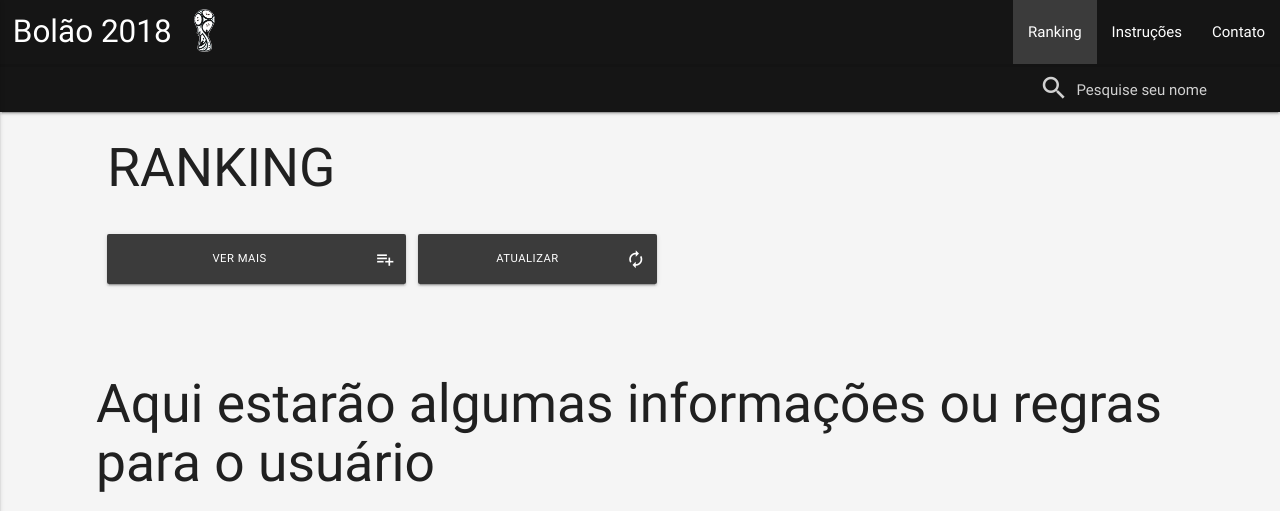
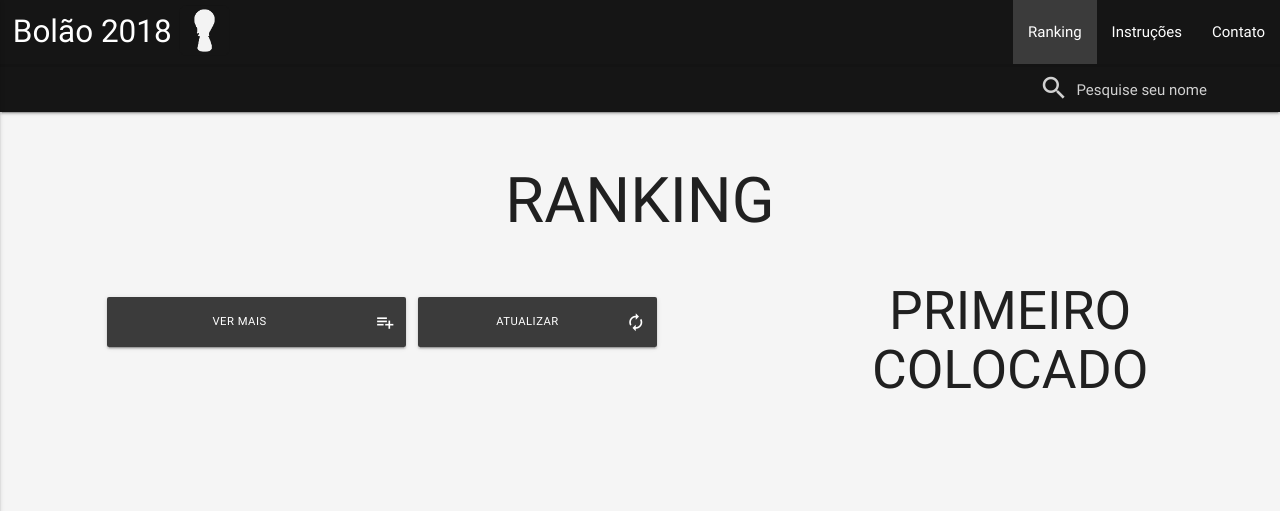
Before and after one commit to Tpessia/bolao-world-cup, a PHP site: page / in a window 1280 px wide. Shown: the top 511 px of the page. Run offline with PHP 8.4, Linux system fonts and the light colour scheme; some libraries are stand-ins or nearby versions.

Commit message:
huge update

```diff
--- a/assets/js/home.js
+++ b/assets/js/home.js
@@ -12,7 +12,7 @@
 })
 
 function bindClick() { //está rodando quando o rankfy roda, que por sua vez roda quando o new data roda
-    $(".card-content .rankElem, .card-content .btn-floating").on("click", function () {
+    $(".card-content .rankElem, .card-content .btn-floating").off("click").on("click", function () {
         nome = $(this).closest(".card").find(".card-title").html(); //modal
         nome = nome.split(" ")
         nome.shift()
@@ -20,11 +20,11 @@
         search(nome);
     })
 
-    $("#moreRank").on("click", function () {
+    $("#moreRank").off("click").on("click", function () {
         showMoreRank();
     })
 
-    $("#refresh").on("click", function () {
+    $("#refresh").off("click").on("click", function () {
         newData('1', '1I5avuVF1MCJyDQAEk9lrflQsuA4q6wWoMiVqO6pKiT0');
     })
 }
@@ -52,6 +52,7 @@
 
                 rankCreate();
                 playersArray();
+                winnerDiv();
             },
             error: function (xhr, status, error) {
                 alert('Erro, sem conexão com a internet!');
@@ -64,7 +65,7 @@
 function rankCreate() { //create ranking element
     k = 4; //numero de itens do rank mostrados por vez
 
-    ranking = [];
+    ranking = []; //array ranking (ranking[i].name; ranking[i].pontuacao)
 
     j = 0;
     for (i in table.page1) { //cria array do ranking
@@ -89,7 +90,7 @@
 
         sideRank = rankBlock;
 
-        rankBlock += '<div class="card"><div class="card-content white-text row"><span class="card-title col s9 m4 nome">' + (parseInt(i) + 1) + ". " + ranking[i].name + '</span><span class="card-action col s2 m5 offset-m1 right"><a class="rankElem large-only">Ver Dados</a><a class="btn-floating ' + btn + ' waves-effect waves-light hide-on-large-only"><i class="material-icons">add</i></a></span><span class="col s5 m2 pontuacao">' + ranking[i].pontuacao + ' pts' + '</span></div></div></div>'; //main rank block
+        rankBlock += '<div class="card"><div class="card-content white-text row"><span class="card-title col s9 m4 nome">' + (parseInt(i) + 1) + ". " + ranking[i].name + '</span><span class="card-action col s2 m5 right"><a class="rankElem large-only">Ver Dados</a><a class="btn-floating ' + btn + ' waves-effect waves-light hide-on-large-only"><i class="material-icons">add</i></a></span><span class="col s9 m3 pontuacao">' + ranking[i].pontuacao + ' pts' + '</span></div></div></div>'; //main rank block
 
         $("#rankContent").html($("#rankContent").html() + rankBlock); //append main rank block
 
@@ -135,6 +136,10 @@
 
 }
 
+function winnerDiv() {
+    $("#firstContent").html('<div><h3 style="text-align: center;">' + ranking[0].name + '</h3><h4 style="text-align: center;">' + ranking[0].pontuacao + 'pts</h4></div>');
+}
+
 function search(key) {
 
     pesquisa = lower(key); //catch and format name
@@ -148,6 +153,8 @@
                 success: function (json) {
                     data = JSON.parse(json).feed.entry //recebe a data como json
 
+                    var searching = "page" + players[i].page; //referencia para o novo array (table.pageN)
+
                     arrayfy(searching, false); //gera array (table.pageN.rowM[cell1,cell2,cell3])
 
                     //Prepare Modal
@@ -156,9 +163,7 @@
                     $("#playerStats").html('');
                     $("#sideGames").html('');
 
-                    var searching = "page" + players[i].page; //referencia para o novo array (table.pageN)
-
-                    createPageDados(searching);
+                    pageDadosModal(searching);
 
                     function pageDadosModal(page) {
                         table[page].dados = {}; //player data broken down
--- a/assets/styles/home.scss
+++ b/assets/styles/home.scss
@@ -19,8 +19,9 @@
     $content-height: 100px;
     $content-padding: 15px;
 
-    h2 {
-        padding: 0 .75rem;
+    h1 {
+        padding: 2% .75rem;
+        text-align: center;
     }
 
     .card {
@@ -50,17 +51,23 @@
                 }
 
                 .pontuacao {
-                    overflow: visible;
+                    overflow: hidden;
                 }
             }
 
             .card-title {
                 margin: 0;
+                overflow: hidden;
+            }
+
+            .pontuacao {
+                overflow: hidden;
             }
 
             .card-action {
                 padding: 0 !important;
                 border: 0 !important;
+                overflow: hidden;
 
                 a {
                     float: right;
@@ -116,6 +123,7 @@
         border-radius: 10px;
         right: 3px;
         transition: all .8s ease-in-out;
+        border: 3px solid $colorBd;
 
         -webkit-box-shadow: 7px 7px 25px 1px rgba(0, 0, 0, 0.66);
         -moz-box-shadow: 7px 7px 25px 1px rgba(0, 0, 0, 0.66);
@@ -132,6 +140,7 @@
         h2 {
             font-size: 2.5vw;
             color: $page-bg;
+            padding: 0 .75rem;
         }
 
         >.row>.col:not(:nth-child(1)):not(:nth-child(2)):not(:nth-child(3)):not(:nth-child(4)):not(:nth-child(5)):not(:nth-child(6)) {
@@ -175,6 +184,19 @@
             height: $content-height - ($content-padding * 2);
         }
         @include content-font($content-height - ($content-padding * 2), 30px, 300);
+    }
+
+    #first {
+        position: sticky;
+        top: 5px;
+
+        &>h2 {
+            margin-top: 0;
+        }
+
+        #firstContent h4 {
+            margin-bottom: 0;
+        }
     }
 }
 
--- a/index.html
+++ b/index.html
@@ -23,7 +23,7 @@
     <header>
         <nav class="nav-extended navbar-fixed">
             <div class="nav-wrapper">
-                <a href="#" class="brand-logo"><i class="material-icons right hide-on-small-only"><img src="/assets/img/icon_white.png"></i>Bolão 2018</a>
+                <a href="#" class="brand-logo"><i class="material-icons right hide-on-small-only"><img src="/assets/img/icon.png"></i>Bolão 2018</a>
 
                 <a href="#" data-activates="mobileNav" class="button-collapse">
                     <i class="material-icons">menu</i>
@@ -73,9 +73,9 @@
     <main class="container">
         <div id="rank" class="row rank">
 
+            <h1>RANKING</h1>
+
             <div id="rankList" class="col l8 s12">
-
-                <h2>RANKING</h2>
 
                 <div id="rankContent">
 
@@ -89,7 +89,9 @@
 
             <div id="first" class="col l4 hide-on-med-and-down">
 
+                <h2 style="text-align: center;">PRIMEIRO COLOCADO</h2>
 
+                <div id="firstContent"></div>
 
             </div>
 
```
Also changed, not shown: assets/styles/css/home.css (+20 -6 lines), assets/img/icon.png, assets/img/icondark.png (added), assets/img/iconold.png (added), assets/img/iconold_white.png (renamed from assets/img/icon_white.png), assets/styles/css/min/home.min.css, 1 other file.
